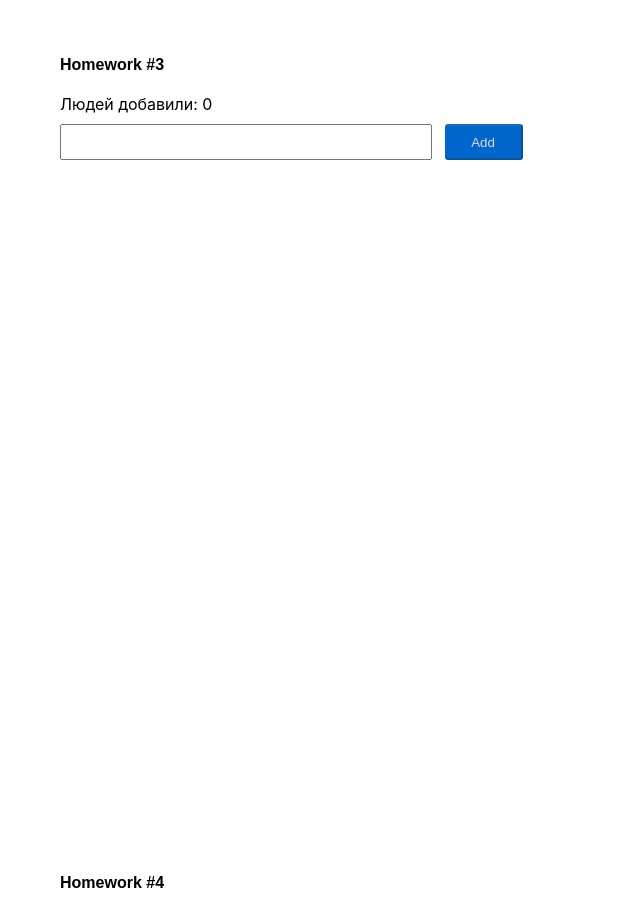
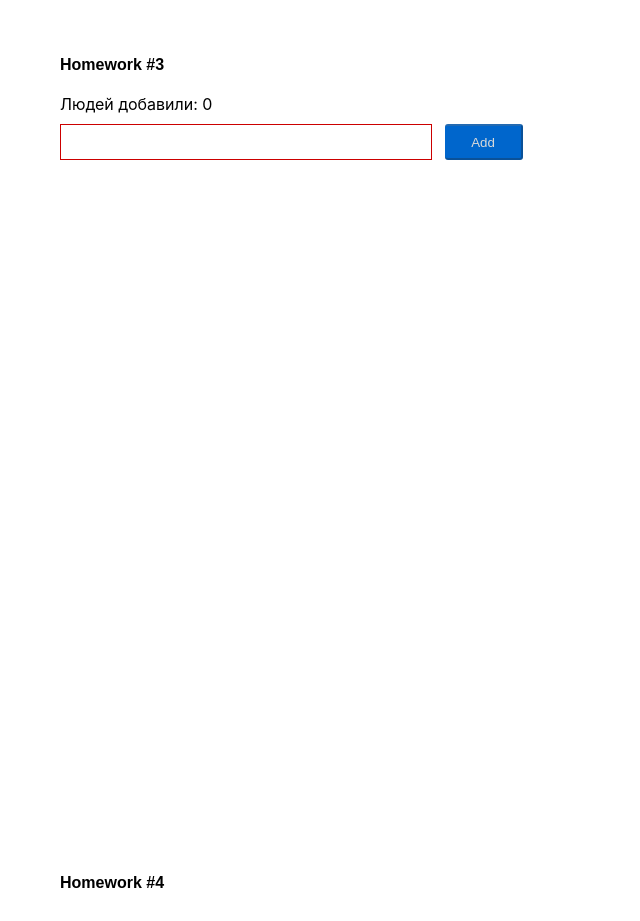
Before and after one commit to Kirill1387/homework, a React (Create React App) app: page / in a window 1280 px wide. Shown: the part 1580-2501 px from the top of the page, without its empty margins (0-640 px from the left). Built offline with nearby package versions, Linux system fonts and the light colour scheme.

Commit message:
Merge remote-tracking branch 'origin/main'

```diff
--- a/package.json
+++ b/package.json
@@ -1,6 +1,6 @@
 {
   "name": "hws2",
-  "homepage": "https://kirill1387.github.io/hws2",
+  "homepage": "https://kirill1387.github.io/homework/",
   "version": "0.1.0",
   "private": true,
   "dependencies": {
--- a/src/s2-homeworks/hw03/Greeting.module.css
+++ b/src/s2-homeworks/hw03/Greeting.module.css
@@ -1,16 +1,13 @@
 .greetingForm {
-    /*border: #00cc22 solid 1px;*/
     margin-left: 60px;
 }
 
 .inputAndButtonContainer {
-    /*border: #cc0000 solid 1px;*/
     position: static;
 }
 
 .error {
     color: #cc0000;
-    /*border: yellow solid 1px;*/
     position: absolute;
     margin-right: 900px;
 
@@ -23,7 +20,7 @@
 }
 
 .errorInput {
-
+border: #cc0000 solid 1px;
 }
 
 .button {
--- a/src/s2-homeworks/hw03/GreetingContainer.tsx
+++ b/src/s2-homeworks/hw03/GreetingContainer.tsx
@@ -18,7 +18,7 @@ export const pureAddUser = (name: string, setError: (error:string)=>void, setNam
 
 export const pureOnBlur = (name: string, setError: (error:string)=>void) => { // если имя пустое - показать ошибку
 if( name.trim()===""){
-    setError("Name!")
+    setError("Ошибка! Введите имя!")
 }
 }
 
```
